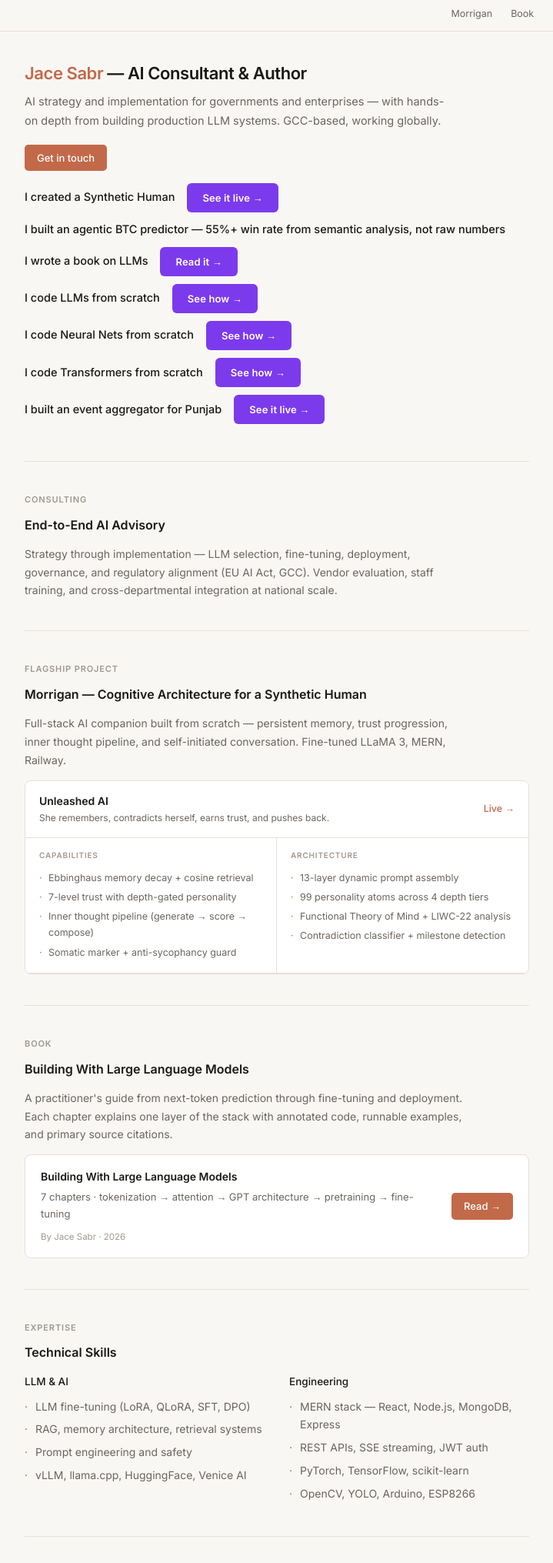
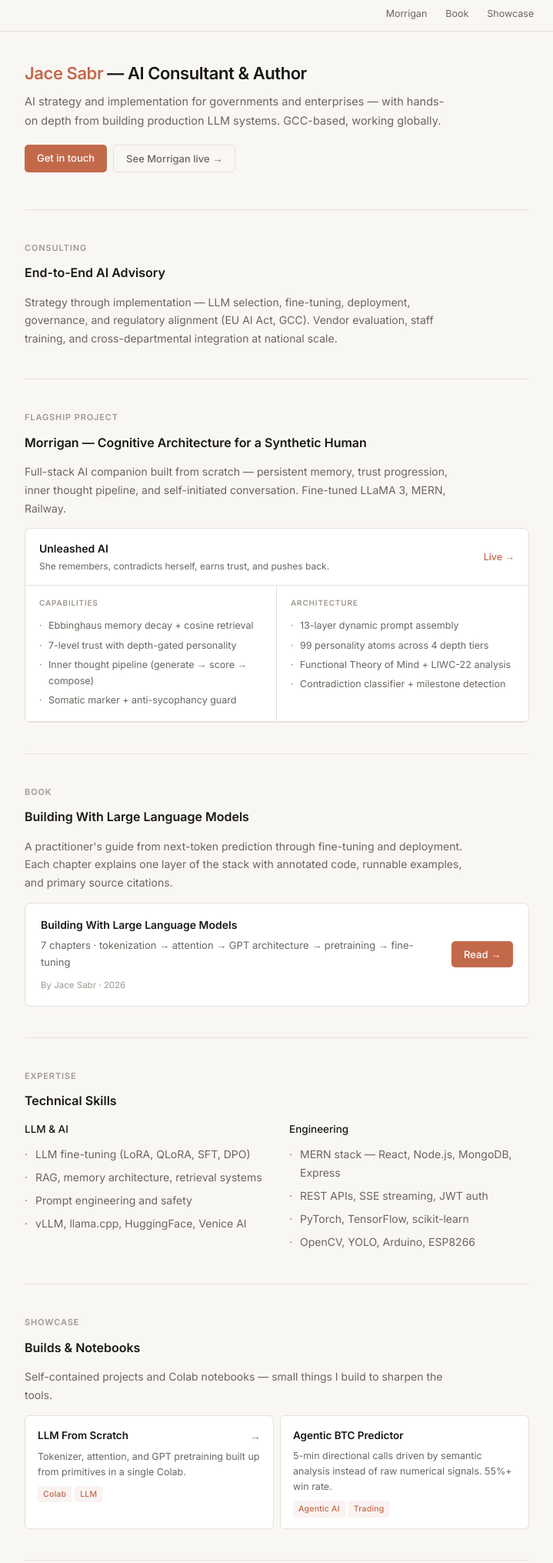
Before and after one commit to jacesabr/resume, a website: page index.html in a window 1280 px wide. Shown: the part 5-2036 px from the top of the page at 77% size, without its empty margins (280-999 px from the left). Drawn offline with Linux system fonts and the light colour scheme.

Commit message:
Add Showcase section above ML reference; remove unstylish header rows

```diff
--- a/index.html
+++ b/index.html
@@ -26,11 +26,16 @@ nav{position:fixed;top:0;left:0;right:0;z-index:100;background:rgba(249,247,244,
 .hd h1 em{color:var(--accent);font-style:normal}
 .hd .sub{color:var(--dim);max-width:560px;margin-bottom:18px;font-size:14.5px}
 .hd-links{display:flex;gap:8px;flex-wrap:wrap}
-.hd-showcase{margin-top:16px;display:flex;flex-direction:column;gap:10px}
-.hd-showcase .row{display:flex;align-items:center;gap:16px}
-.hd-showcase .row span{font-size:14.5px;color:var(--text);font-weight:500}
-.hd-showcase .row a{font-size:13px;font-weight:600;color:#fff;background:#7c3aed;padding:8px 20px;border-radius:6px;white-space:nowrap;transition:all .15s;letter-spacing:.01em}
-.hd-showcase .row a:hover{background:#6d28d9;transform:translateY(-1px);box-shadow:0 2px 8px rgba(124,58,237,.3)}
+/* Showcase grid */
+.sc-grid{display:grid;grid-template-columns:repeat(auto-fill,minmax(240px,1fr));gap:8px;margin-top:14px}
+.sc-card{background:var(--surface);border:1px solid var(--border);border-radius:6px;padding:14px 16px;display:block;transition:border-color .15s,transform .15s}
+.sc-card:not(.sc-static):hover{border-color:var(--accent);transform:translateY(-1px)}
+.sc-card.sc-static{cursor:default}
+.sc-title{font-size:13.5px;font-weight:600;color:var(--text);margin-bottom:5px;display:flex;justify-content:space-between;align-items:center;gap:8px}
+.sc-arrow{color:var(--accent);font-weight:400;font-size:14px}
+.sc-desc{font-size:12.5px;color:var(--dim);line-height:1.6;margin-bottom:8px}
+.sc-tags{display:flex;flex-wrap:wrap;gap:4px}
+.sc-tag{font-size:10.5px;padding:2px 7px;border-radius:3px;background:rgba(194,105,74,.08);color:var(--accent);font-weight:500;letter-spacing:.02em}
 .btn{padding:6px 16px;border-radius:5px;font-size:13px;font-weight:500;transition:all .15s;display:inline-block}
 .btn-p{background:var(--accent);color:#fff}.btn-p:hover{opacity:.85}
 .btn-s{border:1px solid var(--border);color:var(--dim)}.btn-s:hover{border-color:var(--accent);color:var(--accent)}
@@ -108,6 +113,7 @@ footer{text-align:center;padding:1.5rem;border-top:1px solid var(--border);color
   <div class="nav-r">
     <a href="#morrigan">Morrigan</a>
     <a href="#book">Book</a>
+    <a href="#showcase">Showcase</a>
     <a href="#expertise">Expertise</a>
     <a href="#contact">Contact</a>
     <a href="mailto:jacesabr@gmail.com" class="nav-cta">Get in touch</a>
@@ -122,15 +128,7 @@ footer{text-align:center;padding:1.5rem;border-top:1px solid var(--border);color
     <p class="sub">AI strategy and implementation for governments and enterprises — with hands-on depth from building production LLM systems. GCC-based, working globally.</p>
     <div class="hd-links">
       <a href="mailto:jacesabr@gmail.com" class="btn btn-p">Get in touch</a>
-    </div>
-    <div class="hd-showcase">
-      <div class="row"><span>I created a Synthetic Human</span><a href="https://realsynth.xyz/" target="_blank">See it live →</a></div>
-      <div class="row"><span>I built an agentic BTC predictor — 55%+ win rate from semantic analysis, not raw numbers</span></div>
-      <div class="row"><span>I wrote a book on LLMs</span><a href="book/index.html">Read it →</a></div>
-      <div class="row"><span>I code LLMs from scratch</span><a href="https://colab.research.google.com/drive/1EHl74ZNGO84glJvspE8-PRhyEU9Qx4vJ" target="_blank">See how →</a></div>
-      <div class="row"><span>I code Neural Nets from scratch</span><a href="#">See how →</a></div>
-      <div class="row"><span>I code Transformers from scratch</span><a href="#">See how →</a></div>
-      <div class="row"><span>I built an event aggregator for Punjab</span><a href="https://punjab-events-production.up.railway.app/" target="_blank">See it live →</a></div>
+      <a href="https://realsynth.xyz/" target="_blank" class="btn btn-s">See Morrigan live →</a>
     </div>
   </div>
 
@@ -214,6 +212,25 @@ footer{text-align:center;padding:1.5rem;border-top:1px solid var(--border);color
           <li>PyTorch, TensorFlow, scikit-learn</li>
           <li>OpenCV, YOLO, Arduino, ESP8266</li>
         </ul>
+      </div>
+    </div>
+  </div>
+
+  <!-- Showcase -->
+  <div class="sec" id="showcase">
+    <div class="sec-label">Showcase</div>
+    <h2>Builds &amp; Notebooks</h2>
+    <p>Self-contained projects and Colab notebooks — small things I build to sharpen the tools.</p>
+    <div class="sc-grid">
+      <a href="https://colab.research.google.com/drive/1EHl74ZNGO84glJvspE8-PRhyEU9Qx4vJ" target="_blank" class="sc-card">
+        <div class="sc-title">LLM From Scratch <span class="sc-arrow">→</span></div>
+        <div class="sc-desc">Tokenizer, attention, and GPT pretraining built up from primitives in a single Colab.</div>
+        <div class="sc-tags"><span class="sc-tag">Colab</span><span class="sc-tag">LLM</span></div>
+      </a>
+      <div class="sc-card sc-static">
+        <div class="sc-title">Agentic BTC Predictor</div>
+        <div class="sc-desc">5-min directional calls driven by semantic analysis instead of raw numerical signals. 55%+ win rate.</div>
+        <div class="sc-tags"><span class="sc-tag">Agentic AI</span><span class="sc-tag">Trading</span></div>
       </div>
     </div>
   </div>
```
